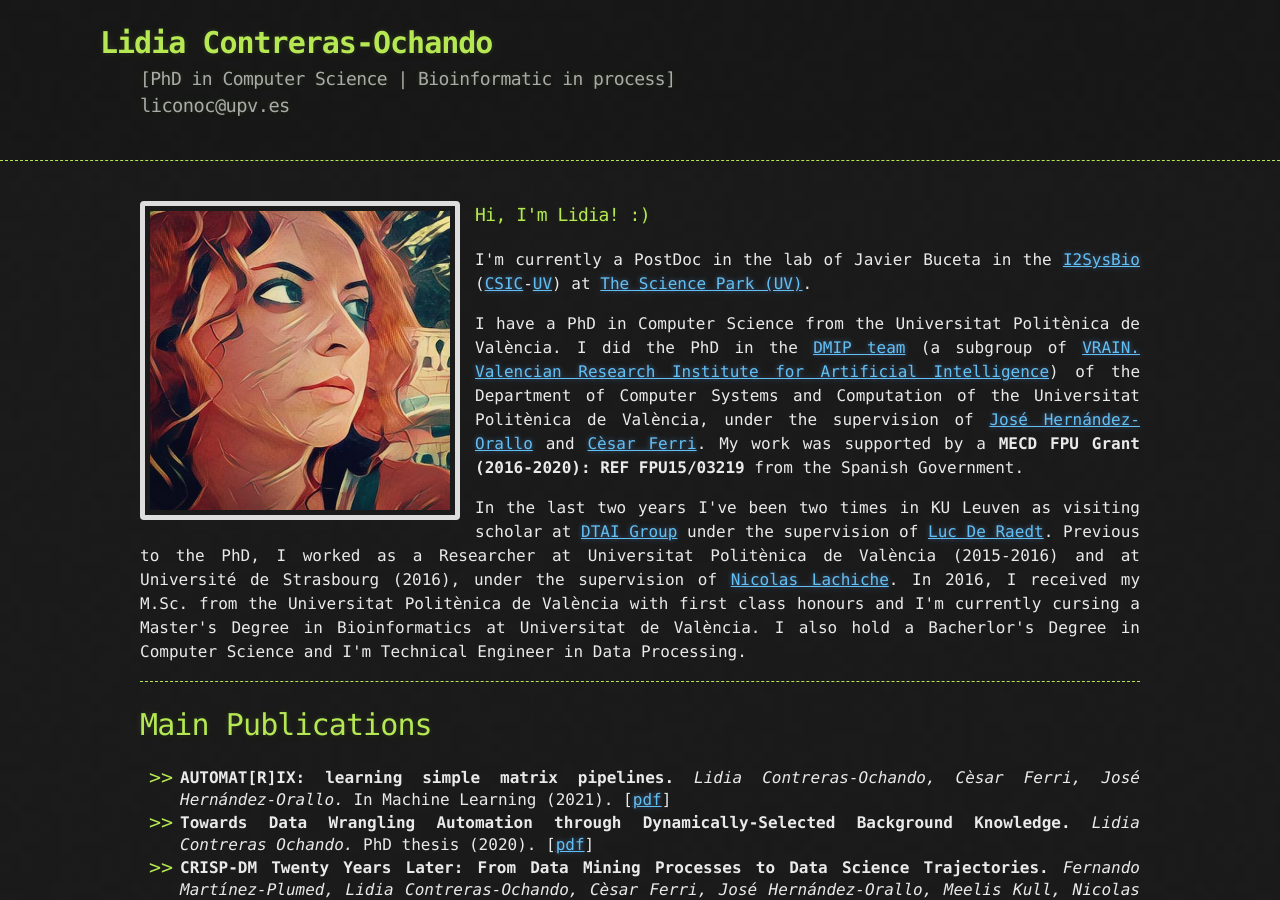
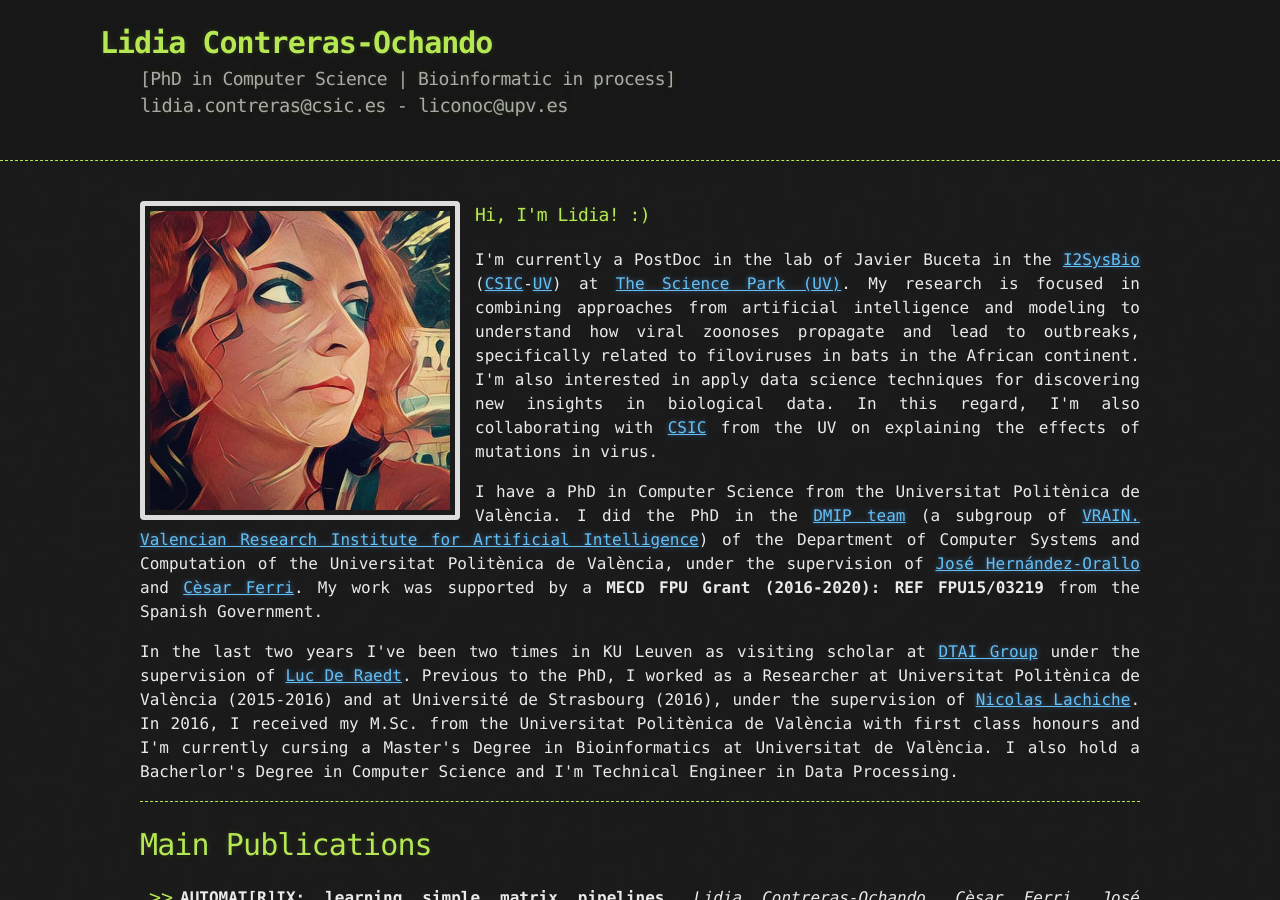
Before and after one commit to liconoc/liconoc.github.io, a Jekyll site: the page built from index.md, in a window 1280 px wide and 900 px high. Built offline with Jekyll 4.4.1, drawn with Linux system fonts in a browser that asks for light colours.

Commit message:
Update liconoc.html

```diff
--- a/_layouts/liconoc.html
+++ b/_layouts/liconoc.html
@@ -119,7 +119,7 @@
           <h1>Lidia Contreras-Ochando</h1>
         </a>
         <h2 style="margin-bottom: 0px; color:#aaa;">[PhD in Computer Science | Bioinformatic in process]</h2>
-		<h3 style="color:#aaa;">liconoc@upv.es</h3>
+		<h3 style="color:#aaa;">lidia.contreras@csic.es - liconoc@upv.es</h3>
 
 
       </div>
@@ -133,7 +133,7 @@
 				<img id="foto" src="images/lidia.png" >
 				<h3>Hi, I'm Lidia! :)</h3>
 
-				<p>I'm currently a PostDoc in the lab of Javier Buceta in the <a href="https://www.uv.es/i2sysbio" target="_blank">I2SysBio</a> (<a href="https://www.csic.es/" target="_blank">CSIC</a>-<a href="https://www.uv.es/" target="_blank">UV</a>) at <a href=" https://www.pcuv.es" target="_blank">The Science Park (UV)</a>. </p>
+				<p>I'm currently a PostDoc in the lab of Javier Buceta in the <a href="https://www.uv.es/i2sysbio" target="_blank">I2SysBio</a> (<a href="https://www.csic.es/" target="_blank">CSIC</a>-<a href="https://www.uv.es/" target="_blank">UV</a>) at <a href=" https://www.pcuv.es" target="_blank">The Science Park (UV)</a>. My research is focused in combining approaches from artificial intelligence and modeling to understand how viral zoonoses propagate and lead to outbreaks, specifically related to filoviruses in bats in the African continent. I'm also interested in apply data science techniques for discovering new insights in biological data. In this regard, I'm also collaborating with <a href="https://www.uv.es/uvweb/universitat/ca/fitxa-persona-1285950309813.html?p2=ronge&idA=true" target="_blank">CSIC</a> from the UV on explaining the effects of mutations in virus.</p>
 
 				<p>I have a PhD in Computer Science from the Universitat Politènica de València. I did the PhD in the <a href="http://dmip.webs.upv.es/" target="_blank">DMIP team</a> (a subgroup of <a href="http://vrain.upv.es/" target="_blank">VRAIN. Valencian Research Institute for Artificial Intelligence</a>) of the Department of Computer Systems and Computation of the Universitat Politènica de València, under the supervision of <a href="http://josephorallo.webs.upv.es/" target="_blank">José Hernández-Orallo</a> and <a href="http://personales.upv.es/ceferra/" target="_blank">Cèsar Ferri</a>. My work was supported by a <span class="bold">MECD FPU Grant (2016-2020): REF FPU15/03219</span> from the Spanish Government.</p>
 
```
